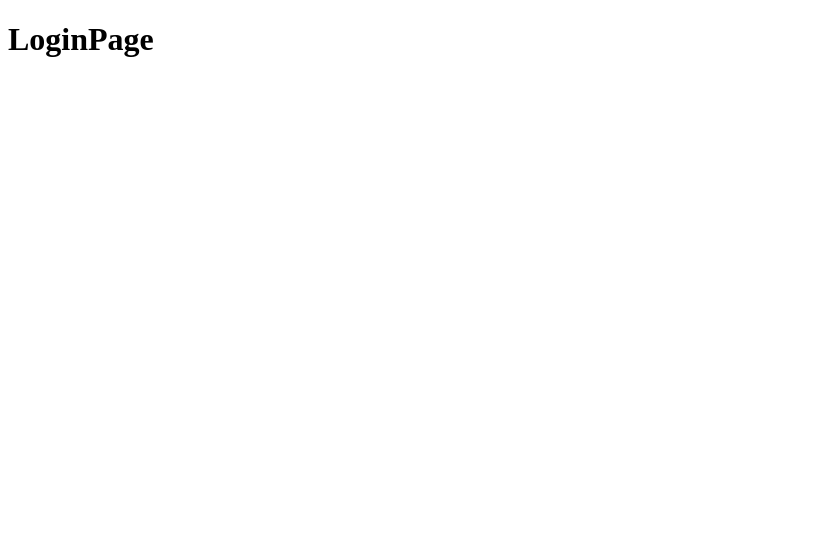
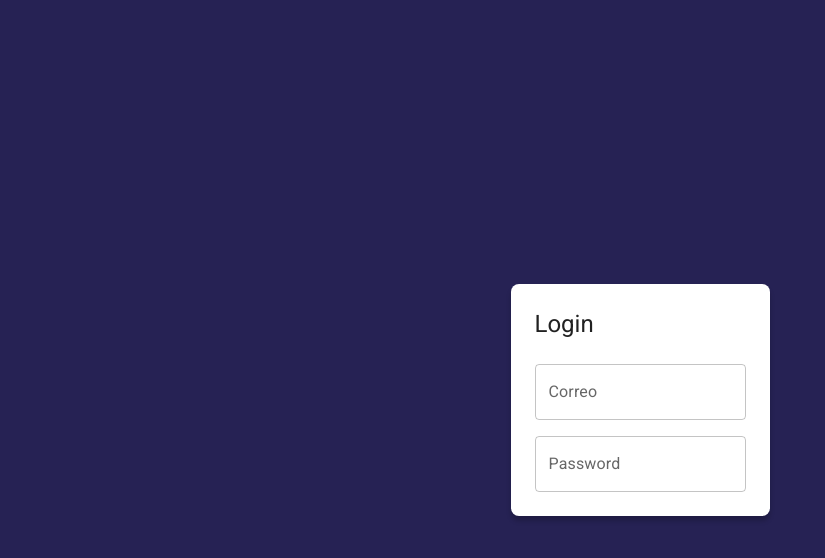
Before and after one commit to milenaap/fer-journal-app, a React (Vite) app: page /auth/login in a window 1280 px wide. Shown: the top 558 px of the page, without its empty margins (0-825 px from the left). Built offline with nearby package versions, Linux system fonts and the light colour scheme.

Commit message:
add config mui

```diff
--- a/src/JournalApp.jsx
+++ b/src/JournalApp.jsx
@@ -1,10 +1,11 @@
 import React from "react";
 import { AppRouter } from "./router/AppRouter";
+import { AppTheme } from "./modules/theme/AppTheme";
 
 export const JournalApp = () => {
   return (
-    <>
+    <AppTheme>
       <AppRouter />
-    </>
+    </AppTheme>
   );
 };
--- a/src/modules/auth/pages/LoginPage.jsx
+++ b/src/modules/auth/pages/LoginPage.jsx
@@ -1,7 +1,57 @@
+import { Grid2, TextField, Typography } from "@mui/material"
 
 
 export const LoginPage = () => {
   return (
-    <h1>LoginPage</h1>
+
+    <Grid2
+      container
+      spacing={0}
+      direction="column"
+      alignItems="center"
+      justifyContent="center"
+      sx={{ minHeight: '100vh', backgroundColor: 'primary.main', padding: 4 }}
+
+    >
+
+      <Grid2
+        className='box-shadow'
+        xs={3}
+        sx={{ backgroundColor: 'white', padding: 3, borderRadius:2}}>
+        <Typography variant="h5" sx={{mb: 1}}>Login</Typography>
+
+        <form>
+
+          <Grid2 container direction="column">
+            <Grid2 xs={12} sx={{ mt:2 }}>
+              <TextField
+                label="Correo"
+                type="email"
+                placeholder="correo@google.com"
+                fullWidth
+                />
+
+            </Grid2>
+
+            <Grid2 xs={12} sx={{ mt:2 }}>
+              <TextField
+                label="Password"
+                type="password"
+                placeholder="password"
+                fullWidth
+                />
+
+            </Grid2>
+          </Grid2>
+
+
+          </form>
+
+
+
+      </Grid2>
+
+
+    </Grid2>
   )
 }
--- a/src/modules/journal/pages/JournalPage.jsx
+++ b/src/modules/journal/pages/JournalPage.jsx
@@ -1,9 +1,13 @@
+import { Typography } from "@mui/material"
 
 
 export const JournalPage = () => {
 
   return (
 
-    <div>JournalPage</div>
+    <>
+      <Typography variant="h1">JournalPage</Typography>
+    </>
+
   )
 }
--- /dev/null
+++ b/src/modules/theme/AppTheme.jsx
@@ -0,0 +1,17 @@
+import { ThemeProvider } from '@emotion/react'
+import { CssBaseline } from '@mui/material'
+import { purpleTheme } from './purpleTheme'
+
+
+export const AppTheme = ({ children }) => {
+  return (
+
+    <ThemeProvider theme={ purpleTheme }>
+
+        <CssBaseline />
+        { children }
+
+    </ThemeProvider>
+
+  )
+}
--- /dev/null
+++ b/src/modules/theme/index.js
@@ -0,0 +1,2 @@
+export * from './AppTheme';
+export * from './purpleTheme';
--- /dev/null
+++ b/src/modules/theme/purpleTheme.js
@@ -0,0 +1,17 @@
+import { createTheme } from "@mui/material";
+import { red } from "@mui/material/colors";
+
+
+export const purpleTheme = createTheme({
+    palette: {
+        primary: {
+            main: '#262254'
+        },
+        secondary: {
+            main: '#543884'
+        },
+        error: {
+            main: red.A400
+        }
+    }
+})
--- a/src/styles.css
+++ b/src/styles.css
@@ -0,0 +1,3 @@
+.box-shadow {
+    box-shadow: 0px 5px 5px rgba(0, 0, 0, 0.2);
+}
```
